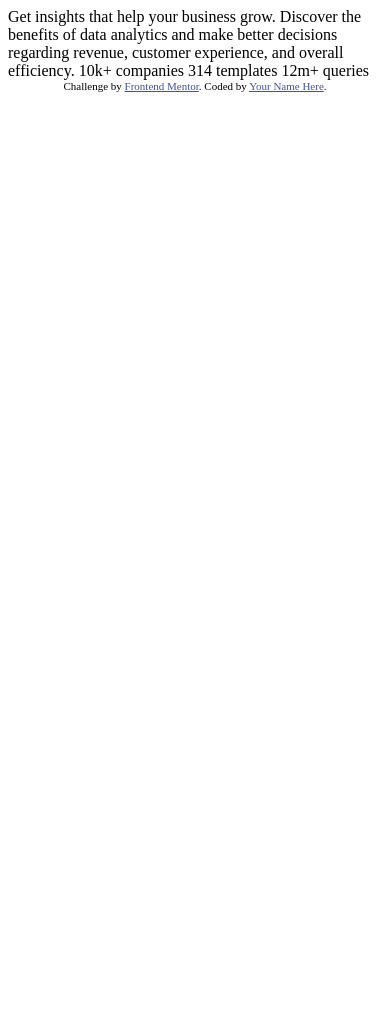
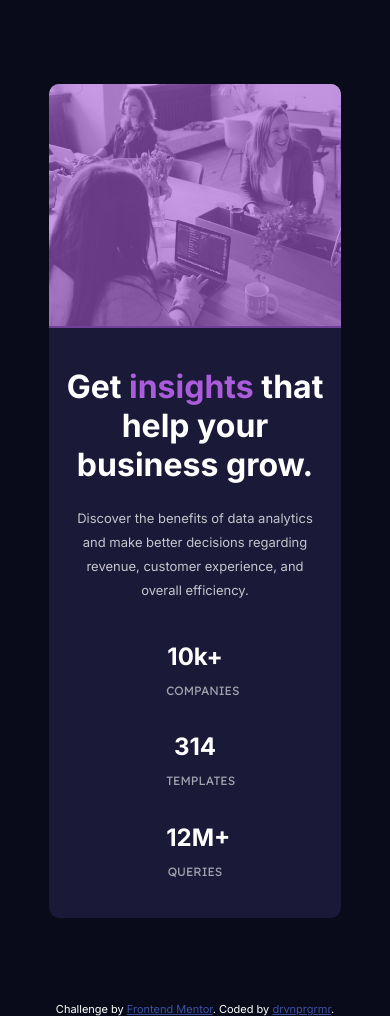
Before and after one commit to drvnprgrmr/Frontend-Mentor--Stats-Preview-Card-Component, a plain HTML site: page index.html in a window 390 px wide. Before the commit the page ends 844 px from the top, so only its background shows below. Drawn offline with Linux system fonts and the light colour scheme.

Commit message:
Finished layout

```diff
--- a/index.html
+++ b/index.html
@@ -5,6 +5,7 @@
   <meta name="viewport" content="width=device-width, initial-scale=1.0"> <!-- displays site properly based on user's device -->
 
   <link rel="icon" type="image/png" sizes="32x32" href="./images/favicon-32x32.png">
+  <link rel="stylesheet" href="style.css">
 
   <title>Frontend Mentor | Stats preview card component</title>
 
@@ -15,19 +16,42 @@
   </style>
 </head>
 <body>
+  <main>
+    <div class="card">
+      <div class="card__info">
+        <div class="card__text">
+          <h1>
+            Get <span class="colored">insights</span> that help your business grow.
+          </h1>
+          <p>
+            Discover the benefits of data analytics and make better decisions regarding revenue, customer
+            experience, and overall efficiency.
+          </p>
+        </div>
+        <div class="stats">
 
-  Get insights that help your business grow.
+            <div class="stat">
+              <p class="stat__number">10k+</p> <p class="stat__detail">COMPANIES</p>
+            </div>
+            <div class="stat">
+              <p class="stat__number">314</p> <p class="stat__detail">TEMPLATES</p>
+            </div>
+            <div class="stat">
+              <p class="stat__number">12M+</p> <p class="stat__detail">QUERIES</p>
+            </div>
+        </div> <!-- /stats -->
+      </div> <!-- /card__info -->
+      <div class="card__img"><img src="./images/image-header-desktop.jpg" alt="business setting"></div>
+    </div>
+  </main>
 
-  Discover the benefits of data analytics and make better decisions regarding revenue, customer
-  experience, and overall efficiency.
 
-  10k+ companies
-  314 templates
-  12m+ queries
 
-  <div class="attribution">
-    Challenge by <a href="https://www.frontendmentor.io?ref=challenge" target="_blank">Frontend Mentor</a>.
-    Coded by <a href="#">Your Name Here</a>.
-  </div>
+  <footer>
+    <div class="attribution">
+      Challenge by <a href="https://www.frontendmentor.io?ref=challenge" target="_blank">Frontend Mentor</a>.
+      Coded by <a href="https://www.github.com/drvnprgrmr">drvnprgrmr</a>.
+    </div>
+  </footer>
 </body>
 </html>
--- /dev/null
+++ b/style.css
@@ -0,0 +1,149 @@
+@import url('https://fonts.googleapis.com/css2?family=Inter:wght@400;700&family=Lexend+Deca&display=swap');
+
+*,
+*::before,
+*::after {
+  box-sizing: border-box;
+}
+
+body {
+  margin: 0;
+  color: white;
+  font-family: Inter, sans-serif;
+  background-color: hsl(233, 47%, 7%);
+}
+
+img {
+    width: 100%;
+}
+
+main {
+    width: 100%;
+    height: 100vh;
+    display: flex;
+    justify-content: center;
+    align-items: center;
+}
+
+.card {
+    background-color: hsl(244, 38%, 16%);
+    display: flex;
+    width: 75%;
+    max-width: 60rem;
+    border-radius: .65rem;
+}
+
+.card__info {
+    width: 50%;
+    padding: 2rem 4rem ;
+    /* padding-right: 5rem; */
+    display: flex;
+    flex-direction: column;
+    justify-content: space-between;
+}
+
+.card__text > p {
+    color: hsla(0, 0%, 100%, 0.75);
+    font-size: small;
+    line-height: 1.5rem
+}
+
+.colored {
+    color: hsl(277, 64%, 61%);
+}
+
+.card__img {
+    width: 50%;
+}
+
+.stats {
+    display: flex;
+    justify-content: space-between;
+}
+
+.stat {
+    width: 5rem;
+}
+
+.stat__number {
+    font-weight: 700;
+    font-size: 1.5em;
+    margin: 0;
+}
+
+.stat__detail {
+    font-family: "Lexend Deca", sans-serif;
+    color: hsla(0, 0%, 100%, 0.6);
+    font-size: 12px;
+}
+
+.card__img {
+    position: relative;
+}
+
+.card__img > img {
+    width: 100%;
+    height: 100%;
+    border-radius: 0 .65rem .65rem 0;
+}
+
+
+.card__img::before {
+    content: "";
+    position: absolute;
+    top: 0;
+    bottom: 0;
+    left: 0;
+    right: 0;
+
+    border-radius: 0 .65rem .65rem 0;
+    background-color: hsla(277, 64%, 61%, 0.6);
+
+}
+
+
+
+@media (max-width: 1020px) {
+    main {
+        height: auto;
+    }
+
+    .card {
+        text-align: center;
+        flex-direction: column-reverse;
+        margin-top: 10vh;
+    }
+
+    .card__info {
+        width: 100%;
+        padding: 1rem;
+
+    }
+
+    .card__img {
+        width: 100%;
+    }
+
+    .stats {
+        flex-direction: column;
+        align-items: center;
+        padding-top: 1rem;
+    }
+    .stat {
+        padding: .7rem;
+    }
+
+    .card__img > img {
+        border-radius: .65rem .65rem 0 0;
+    }
+
+    .card__img::before {
+        border-radius: .65rem .65rem 0 0;
+        height: 99%;
+    }
+
+    footer {
+        margin-top: 10vh;
+    }
+
+}
```
